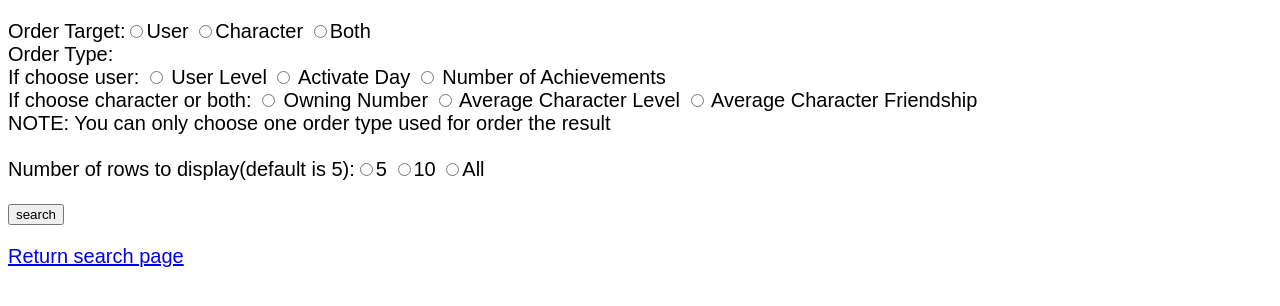
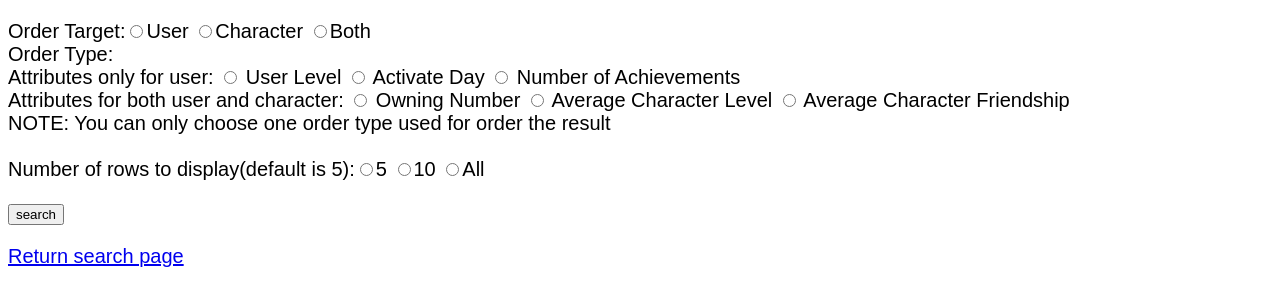
Before and after one commit to Surileez/genshin_database, a Flask app: template templates/special.html in a window 1280 px wide. Shown: the part 207-513 px from the top of the page. Run offline with Flask 2, Linux system fonts and the light colour scheme; the template is opened without the code that fills it, so the values that code supplies are empty; parts of the project's set-up code (start-up, migrations or seed data) failed here and were passed over.

Commit message:
Add files via upload

```diff
--- a/templates/special.html
+++ b/templates/special.html
@@ -65,10 +65,10 @@
     <input type="radio" name="order" value="Character">Character
     <input type="radio" name="order" value="Both">Both<br/>
     Order Type: <br/>
-    If choose user: <input type="radio"  name="orderu" value="ulevel"> User Level
+    Attributes only for user: <input type="radio"  name="orderu" value="ulevel"> User Level
     <input type="radio"  name="orderu" value="activate_day"> Activate Day
     <input type="radio"  name="orderu" value="number_of_achievements"> Number of Achievements<br/>
-    If choose character or both: <input type="radio"  name="orderb" value="owning_number"> Owning Number
+    Attributes for both user and character: <input type="radio"  name="orderb" value="owning_number"> Owning Number
     <input type="radio"  name="orderb" value="average_character_level"> Average Character Level
     <input type="radio"  name="orderb" value="average_character_friendship"> Average Character Friendship<br/>
     NOTE: You can only choose one order type used for order the result<br/>
```
